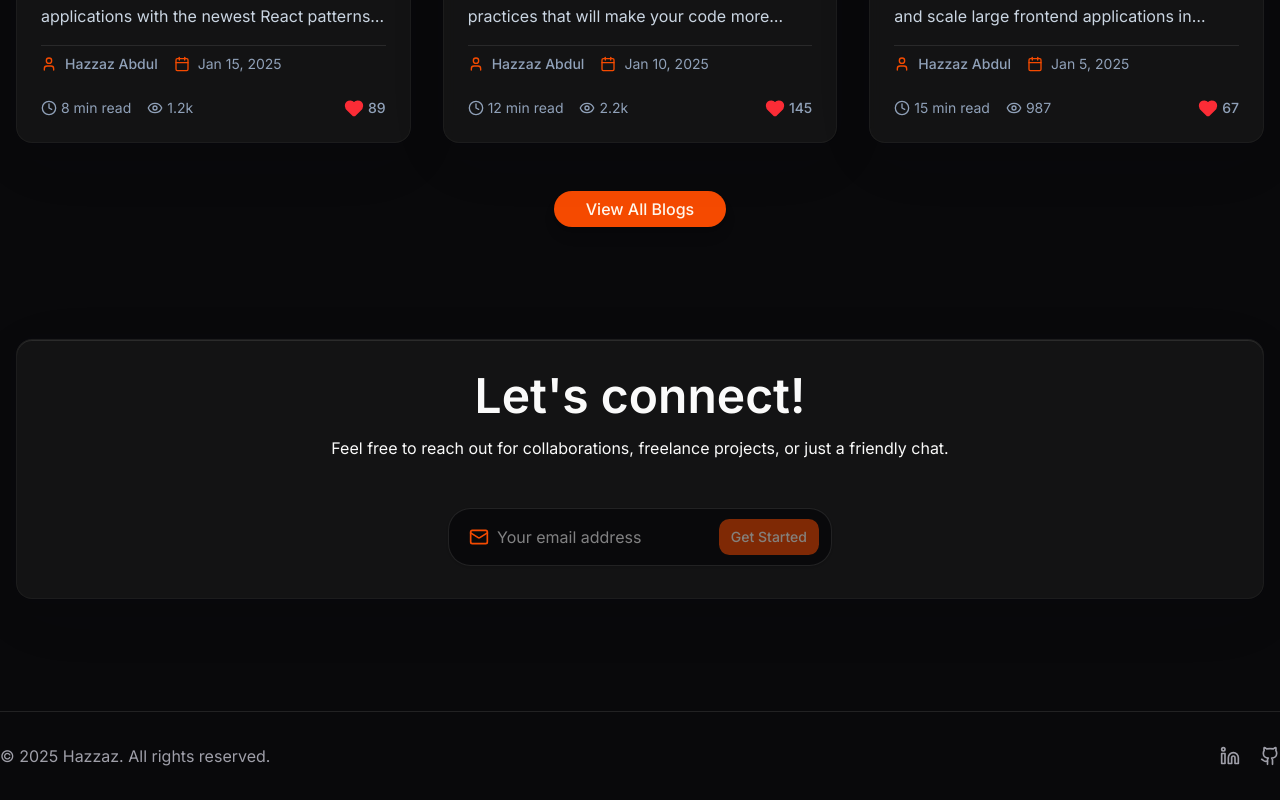
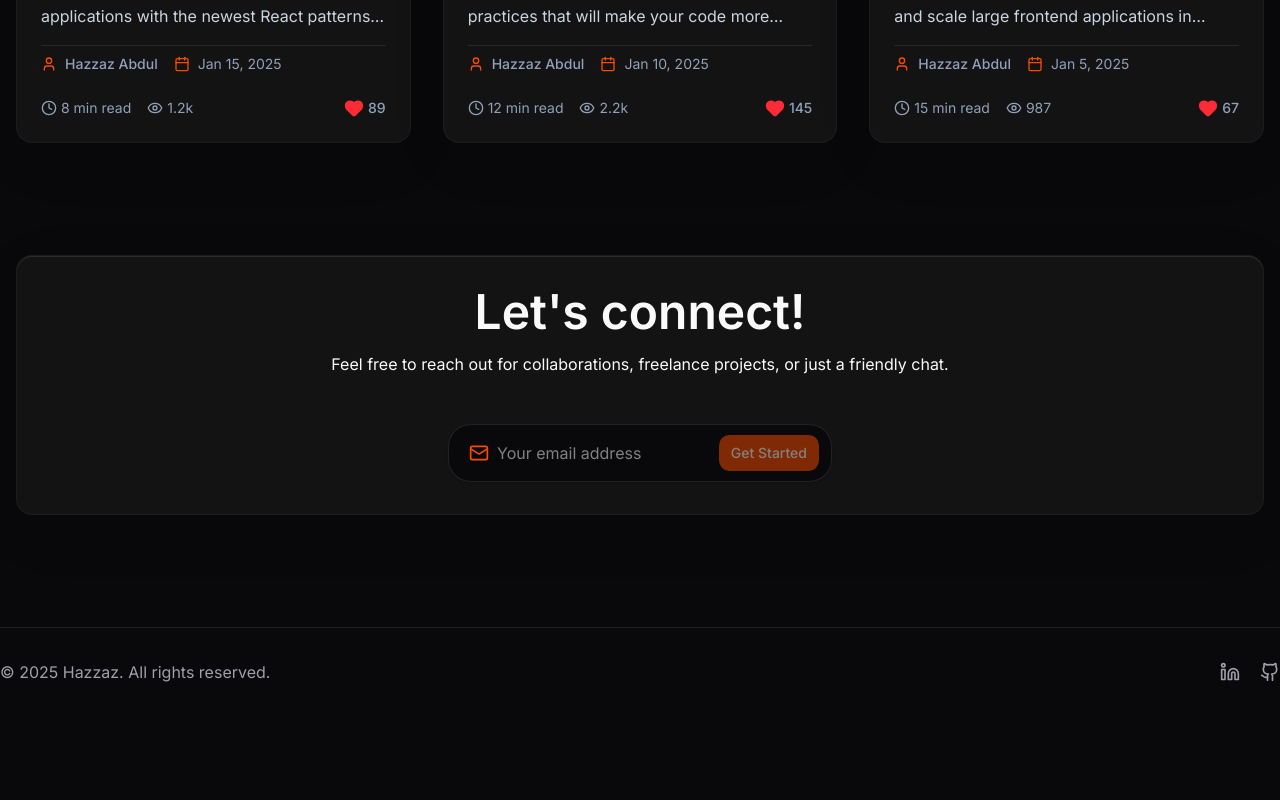
Before and after one commit to hazzaz-am/portfolio-client, a Next.js app: page / in a window 1280 px wide. Shown: the part 4105-4905 px from the top of the page. After the commit the page ends 4821 px from the top, so only its background shows below. Built offline with nearby package versions, Linux system fonts and the light colour scheme.

Commit message:
update: blog page

```diff
--- a/components/layout/navbar/Navbar.tsx
+++ b/components/layout/navbar/Navbar.tsx
@@ -29,7 +29,7 @@ const navItems = [
 	},
 	{
 		name: "Blogs",
-		link: "/blogs",
+		link: "#blogs",
 	},
 	{
 		name: "Projects",
--- a/components/modules/public/home/Blog.tsx
+++ b/components/modules/public/home/Blog.tsx
@@ -135,7 +135,7 @@ export default function BlogSection() {
 					))}
 				</div>
 
-				<BlogButton />
+				{/* <BlogButton /> */}
 			</div>
 		</section>
 	);
```
